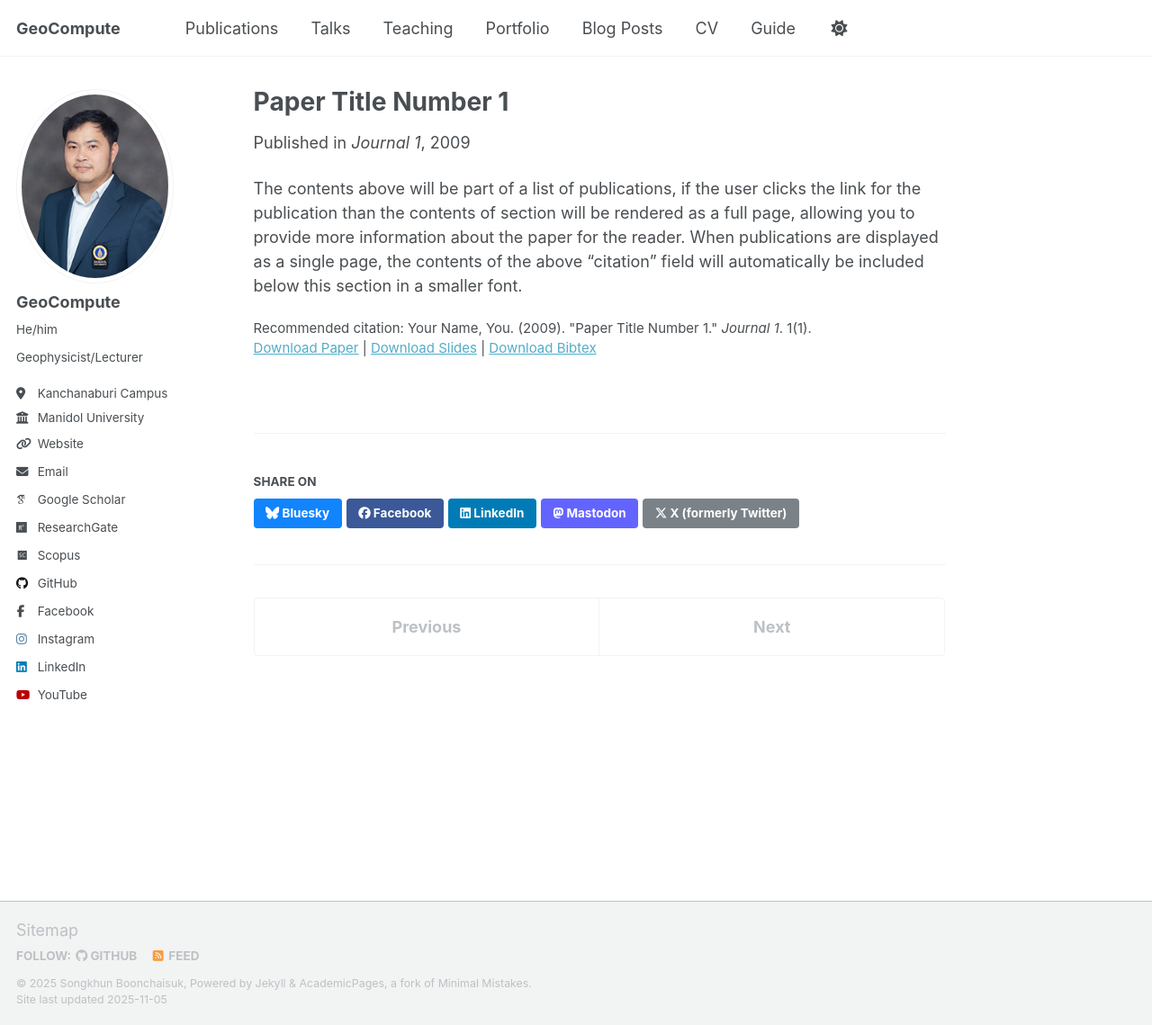
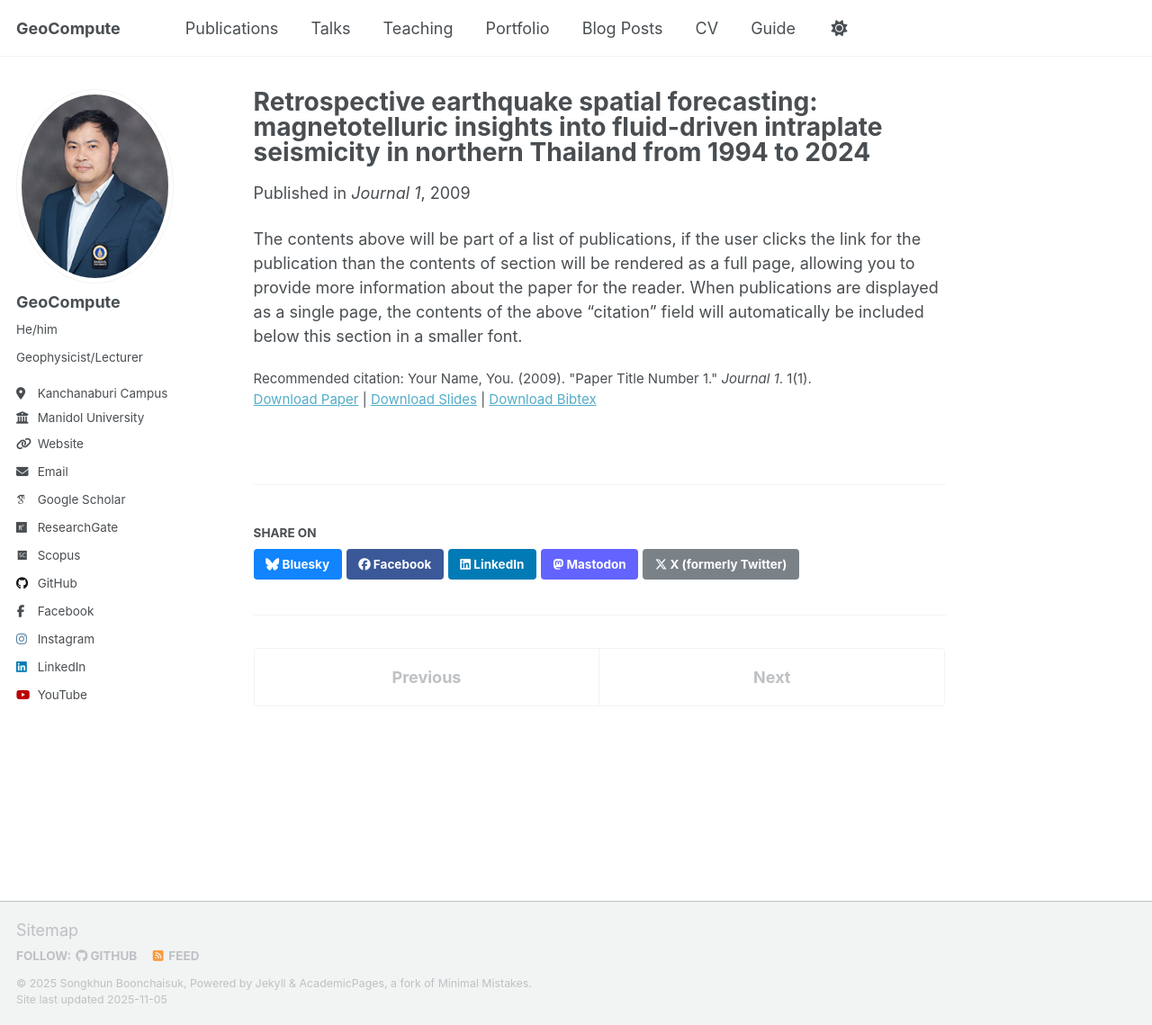
Before and after one commit to Songkhun/Songkhun.github.io, a Jekyll site: the page built from _publications/2009-10-01-paper-title-number-1.md, in a window 1280 px wide and 1139 px high. Shown: the whole window at 90% size. Built offline with Jekyll 4.4.1, drawn with Linux system fonts in a browser that asks for light colours; some web fonts are replaced; a script that is not in the unit is left out.

Commit message:
Update 2009-10-01-paper-title-number-1.md

```diff
--- a/_publications/2009-10-01-paper-title-number-1.md
+++ b/_publications/2009-10-01-paper-title-number-1.md
@@ -1,5 +1,5 @@
 ---
-title: "Paper Title Number 1"
+title: "Retrospective earthquake spatial forecasting: magnetotelluric insights into fluid-driven intraplate seismicity in northern Thailand from 1994 to 2024"
 collection: publications
 category: manuscripts
 permalink: /publication/2009-10-01-paper-title-number-1
```
